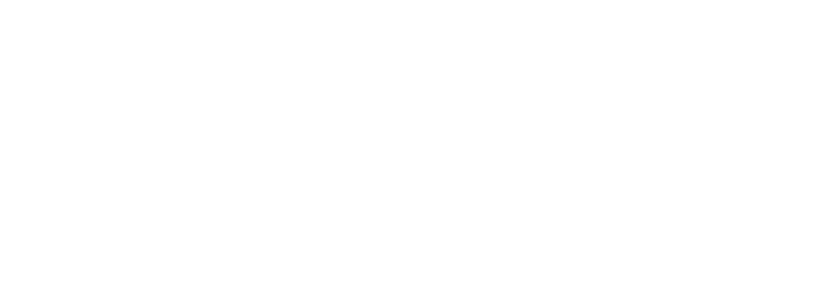
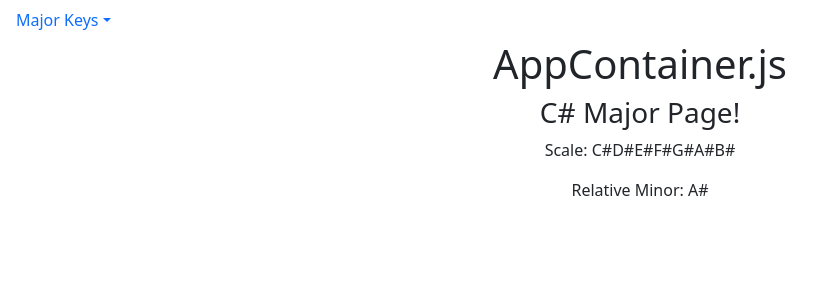
Before and after one commit to jminor90/circle-of-fifths, a React (Create React App) app: page /CsMajor in a window 1280 px wide. Before the commit this address had no page. Shown: the top 300 px of the page, without its empty margins (0-832 px from the left). Built offline with nearby package versions, Linux system fonts and the light colour scheme.

Commit message:
Most of the Major Scales now functioning

```diff
--- a/src/App.js
+++ b/src/App.js
@@ -6,6 +6,14 @@
 import A_Page from './pages/A-Page'
 import B_Page from './pages/B-Page'
 import C_Page from './pages/C-Page'
+import GMajor from './pages/GMajor'
+import DMajor from './pages/DMajor';
+import AMajor from './pages/AMajor';
+import EMajor from './pages/EMajor';
+import BMajor from './pages/BMajor';
+import FsMajor from './pages/FsMajor';
+import CsMajor from './pages/CsMajor';
+
 
 function App() {
   return (
@@ -16,6 +24,13 @@
           <Route path="/A" element={<A_Page />} />
           <Route path="/B" element={<B_Page />} />
           <Route path="/C" element={<C_Page />} />
+          <Route path="/GMajor" element={<GMajor />} />
+          <Route path="/DMajor" element={<DMajor />} />
+          <Route path="/AMajor" element={<AMajor />} />
+          <Route path="/EMajor" element={<EMajor />} />
+          <Route path="/BMajor" element={<BMajor />} />
+          <Route path="/FsMajor" element={<FsMajor />} />
+          <Route path="/CsMajor" element={<CsMajor />} />
         </Route>
 
       </Routes>
--- a/src/components/Navbar.js
+++ b/src/components/Navbar.js
@@ -24,10 +24,17 @@
         NavLink 3 content
       </Nav.Link>
     </Nav.Item> */}
-    <NavDropdown title="Dropdown" id="nav-dropdown">
-      <NavDropdown.Item href="/A">A</NavDropdown.Item>
-      <NavDropdown.Item href="/B">B</NavDropdown.Item>
+    <NavDropdown title="Major Keys" id="nav-dropdown">
+      {/* <NavDropdown.Item href="/A">A</NavDropdown.Item>
+      <NavDropdown.Item href="/B">B</NavDropdown.Item> */}
       <NavDropdown.Item href="/C">C</NavDropdown.Item>
+      <NavDropdown.Item href="/GMajor">G Major</NavDropdown.Item>
+      <NavDropdown.Item href="/DMajor">D Major</NavDropdown.Item>
+      <NavDropdown.Item href="/AMajor">A Major</NavDropdown.Item>
+      <NavDropdown.Item href="/EMajor">E Major</NavDropdown.Item>
+      <NavDropdown.Item href="/BMajor">B Major</NavDropdown.Item>
+      <NavDropdown.Item href="/FsMajor">F# Major</NavDropdown.Item>
+      <NavDropdown.Item href="/CsMajor">C# Major</NavDropdown.Item>
       <NavDropdown.Divider />
       <NavDropdown.Item eventKey="Separated link">Separated link</NavDropdown.Item>
     </NavDropdown>
--- /dev/null
+++ b/src/pages/AMajor.js
@@ -0,0 +1,17 @@
+import data from '../assets/data/data.json'
+import scaleBuilder from '../utils/scaleBuilder'
+
+export default function AMajor() {
+  let key = data.major[3].key
+  let accidentals = data.major[3].accidentals
+
+
+
+  return (
+    <>
+      <h3>A Major Page!</h3>
+      <p>Scale: {scaleBuilder(key, accidentals)}</p>
+      <p>Relative Minor: {data.major[3].relativeMinor}</p>
+    </>
+  )
+}
--- /dev/null
+++ b/src/pages/BMajor.js
@@ -0,0 +1,17 @@
+import data from '../assets/data/data.json'
+import scaleBuilder from '../utils/scaleBuilder'
+
+export default function BMajor() {
+  let key = data.major[5].key
+  let accidentals = data.major[5].accidentals
+
+
+
+  return (
+    <>
+      <h3>B Major Page!</h3>
+      <p>Scale: {scaleBuilder(key, accidentals)}</p>
+      <p>Relative Minor: {data.major[5].relativeMinor}</p>
+    </>
+  )
+}
--- a/src/pages/C-Page.js
+++ b/src/pages/C-Page.js
@@ -1,6 +1,12 @@
 import data from '../assets/data/data.json'
+import scaleBuilder from '../utils/scaleBuilder'
+
 
 export default function C_Page() {
+
+
+
+
   console.log(data)
 
   const isSharp = data.major[0].isSharp
@@ -20,6 +26,11 @@
 
   console.log(isAcc)
 
+  let key = data.major[0].key
+  let accidentals = data.major[0].accidentals
+
+  scaleBuilder(key, accidentals)
+
   return (
     <>
       <h3>C Page!</h3>
--- /dev/null
+++ b/src/pages/CsMajor.js
@@ -0,0 +1,17 @@
+import data from '../assets/data/data.json'
+import scaleBuilder from '../utils/scaleBuilder'
+
+export default function CsMajor() {
+  let key = data.major[7].key
+  let accidentals = data.major[7].accidentals
+
+
+
+  return (
+    <>
+      <h3>C# Major Page!</h3>
+      <p>Scale: {scaleBuilder(key, accidentals)}</p>
+      <p>Relative Minor: {data.major[7].relativeMinor}</p>
+    </>
+  )
+}
--- /dev/null
+++ b/src/pages/DMajor.js
@@ -0,0 +1,17 @@
+import data from '../assets/data/data.json'
+import scaleBuilder from '../utils/scaleBuilder'
+
+export default function DMajor() {
+  let key = data.major[2].key
+  let accidentals = data.major[2].accidentals
+
+
+
+  return (
+    <>
+      <h3>D Major Page!</h3>
+      <p>Scale: {scaleBuilder(key, accidentals)}</p>
+      <p>Relative Minor: {data.major[2].relativeMinor}</p>
+    </>
+  )
+}
--- /dev/null
+++ b/src/pages/EMajor.js
@@ -0,0 +1,17 @@
+import data from '../assets/data/data.json'
+import scaleBuilder from '../utils/scaleBuilder'
+
+export default function EMajor() {
+  let key = data.major[4].key
+  let accidentals = data.major[4].accidentals
+
+
+
+  return (
+    <>
+      <h3>E Major Page!</h3>
+      <p>Scale: {scaleBuilder(key, accidentals)}</p>
+      <p>Relative Minor: {data.major[4].relativeMinor}</p>
+    </>
+  )
+}
--- /dev/null
+++ b/src/pages/FsMajor.js
@@ -0,0 +1,17 @@
+import data from '../assets/data/data.json'
+import scaleBuilder from '../utils/scaleBuilder'
+
+export default function FsMajor() {
+  let key = data.major[6].key
+  let accidentals = data.major[6].accidentals
+
+
+
+  return (
+    <>
+      <h3>F# Major Page!</h3>
+      <p>Scale: {scaleBuilder(key, accidentals)}</p>
+      <p>Relative Minor: {data.major[6].relativeMinor}</p>
+    </>
+  )
+}
--- /dev/null
+++ b/src/pages/GMajor.js
@@ -0,0 +1,17 @@
+import data from '../assets/data/data.json'
+import scaleBuilder from '../utils/scaleBuilder'
+
+export default function GMajor() {
+  let key = data.major[1].key
+  let accidentals = data.major[1].accidentals
+
+
+
+  return (
+    <>
+      <h3>G Major Page!</h3>
+      <p>Scale: {scaleBuilder(key, accidentals)}</p>
+      <p>Relative Minor: {data.major[1].relativeMinor}</p>
+    </>
+  )
+}
--- a/src/utils/scaleBuilder.js
+++ b/src/utils/scaleBuilder.js
@@ -1,21 +1,22 @@
 
-function scaleBuilder (keyVar, accNum) {
+export default function scaleBuilder (keyVar, accNum) {
   // Takes in the Key and removes # or b from it so we can build a scale
   var key = keyVar;
   key = key.replace(/[^A-Z\.]+/g, "");
 
+  console.log("The Key Given...")
   console.log(key)
 
   //All scales are alphabetical; this loop will start building a scale starting with the Key given and loop around to give 7 notes in scale order
   const list = ["A", "B", "C", "D", "E", "F", "G"];
   let i = list.indexOf(key);
-  newList = [];
+  let newList = [];
   for (let counter = 0; counter < 7; ++counter) {
     newList.push(list[i]);
     // console.log(`${list[i]}`);
     i = (i + 1) % list.length;
   }
-  console.log("Hey")
+  console.log("newList Scale before edit")
   console.log(newList)
 
   // Order of sharps will always remain the same, this takes in how many sharps given for that scale
@@ -30,8 +31,14 @@
     newList.splice(newList.indexOf(result[i].replace(/[^A-Z\.]+/g, "")),1,result[i])
   }
 
+  console.log("Result/ Sharps/Flats")
   console.log(result)
+  console.log("newList Scale after edit")
   console.log(newList)
+
+  return(
+    newList
+  )
 }
 
-scaleBuilder("G", 1)
+// scaleBuilder("G", 1)
```
